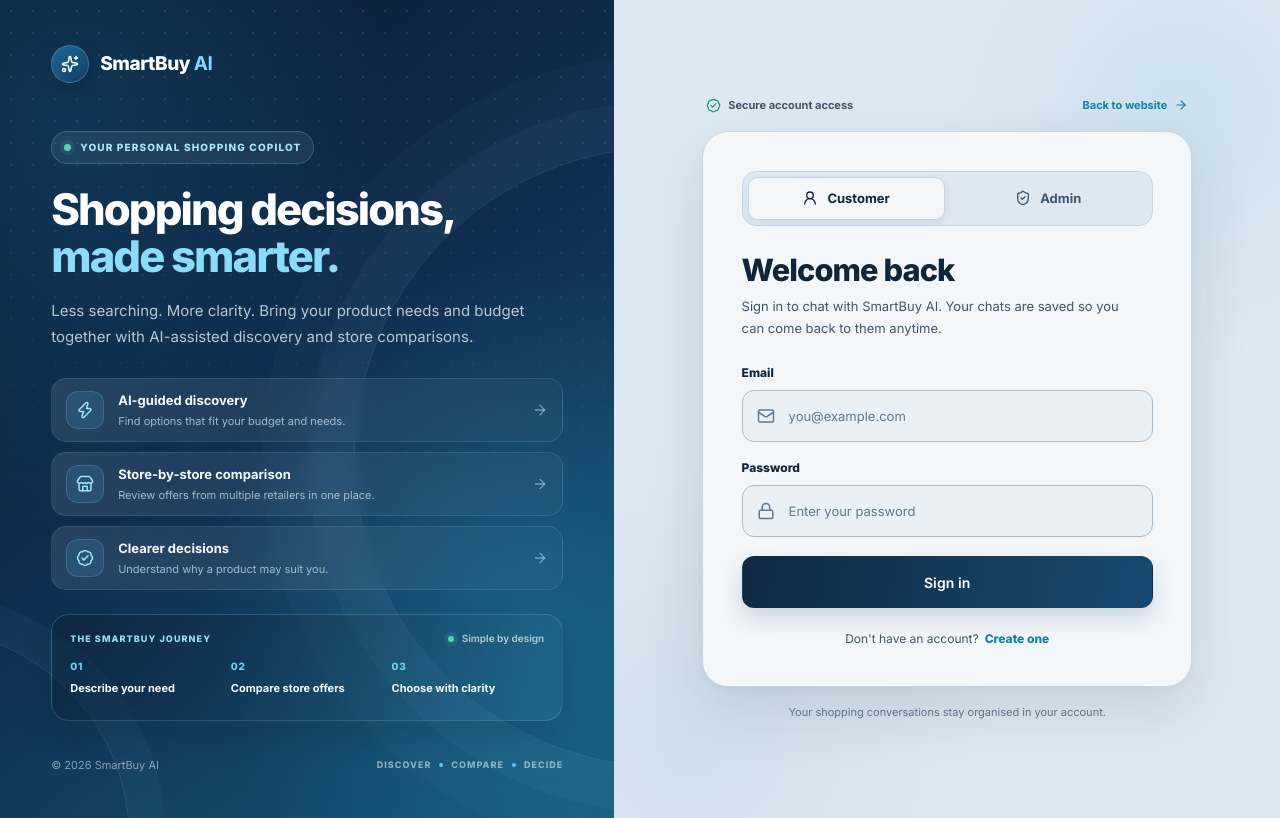
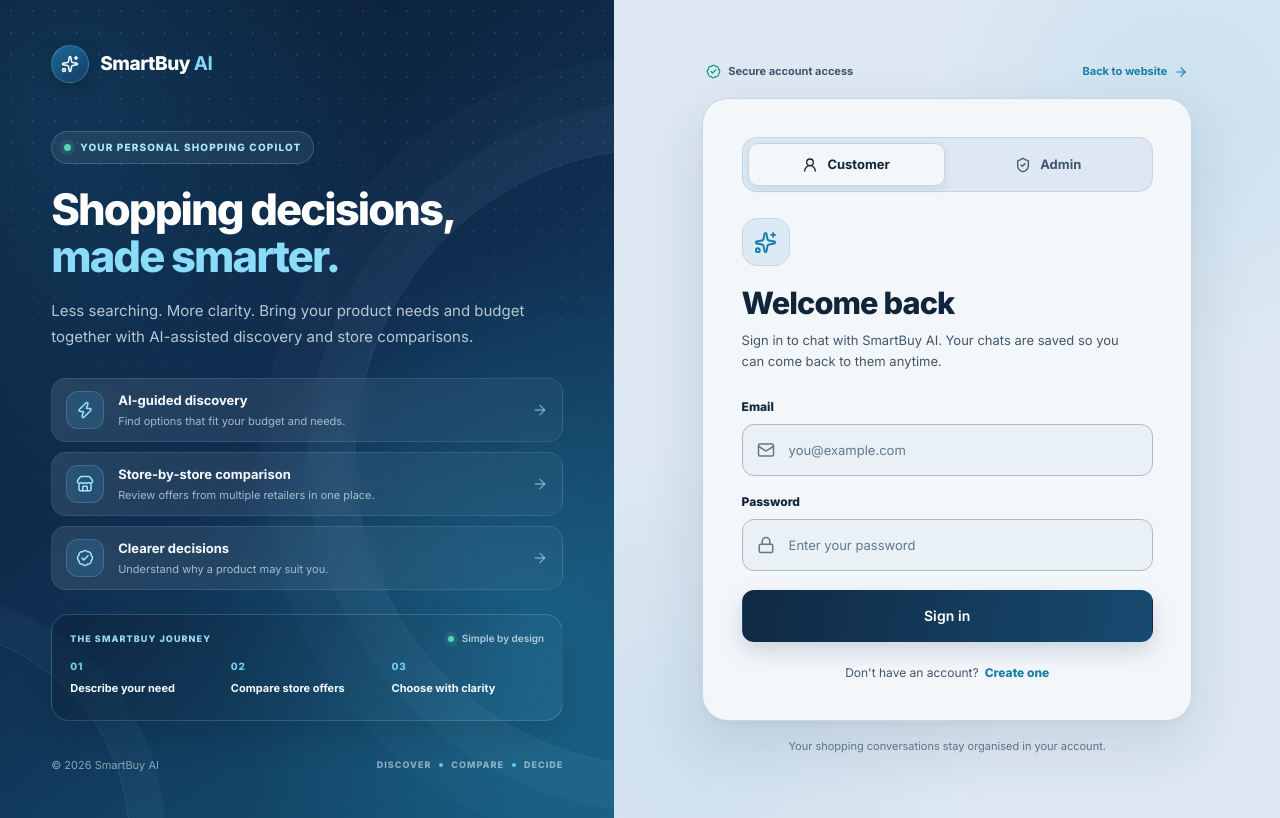
Before and after one commit to thearunendra/smartbuyai, a React (Vite) app in the folder frontend/: page /login in a window 1280 px wide. Built offline with nearby package versions, Linux system fonts and the light colour scheme.

Commit message:
Add SmartBuy identity mark to customer sign-in heading

```diff
--- a/frontend/src/pages/Login.jsx
+++ b/frontend/src/pages/Login.jsx
@@ -1,6 +1,6 @@
 import { useState } from "react";
 import { Navigate, useNavigate, useSearchParams } from "react-router-dom";
-import { Lock, Mail, ShieldCheck, User, UserRound } from "lucide-react";
+import { Lock, Mail, ShieldCheck, Sparkles, User, UserRound } from "lucide-react";
 import AuthLayout from "../components/AuthLayout";
 import { useAuth } from "../auth";
 
@@ -74,6 +74,10 @@ function Login() {
           <ShieldCheck size={16} /> Admin
         </button>
       </div>
+
+      <span className="auth-icon" aria-hidden="true">
+        <Sparkles size={23} />
+      </span>
 
       <h1>{isRegister ? "Create your account" : "Welcome back"}</h1>
 
```
